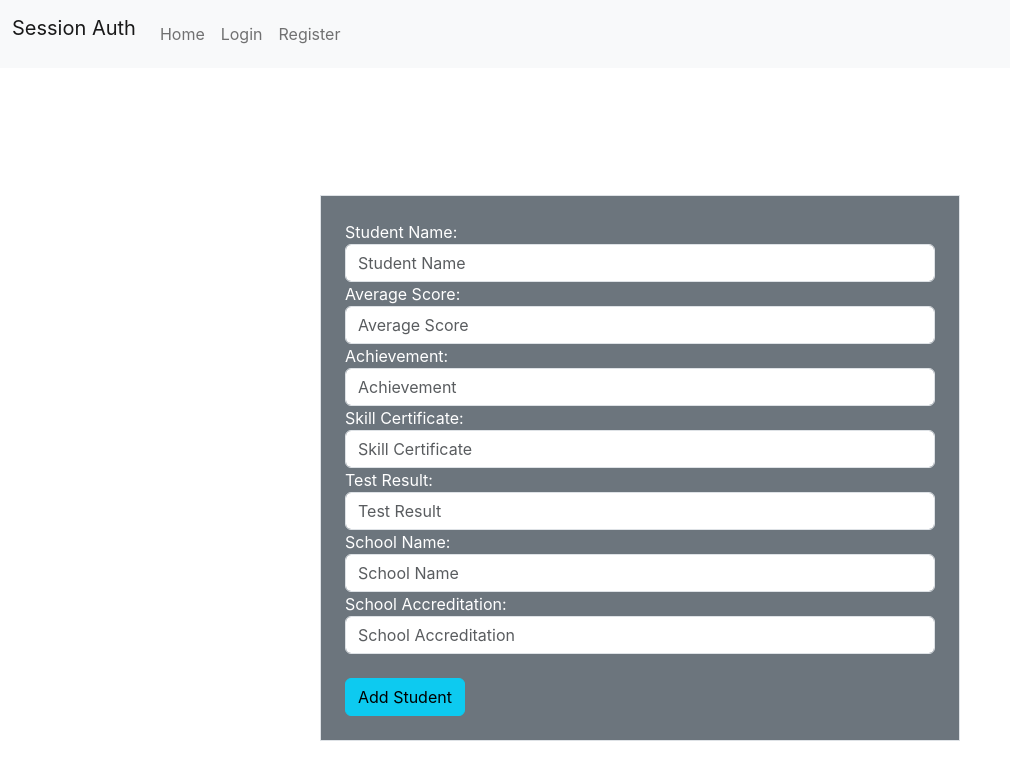
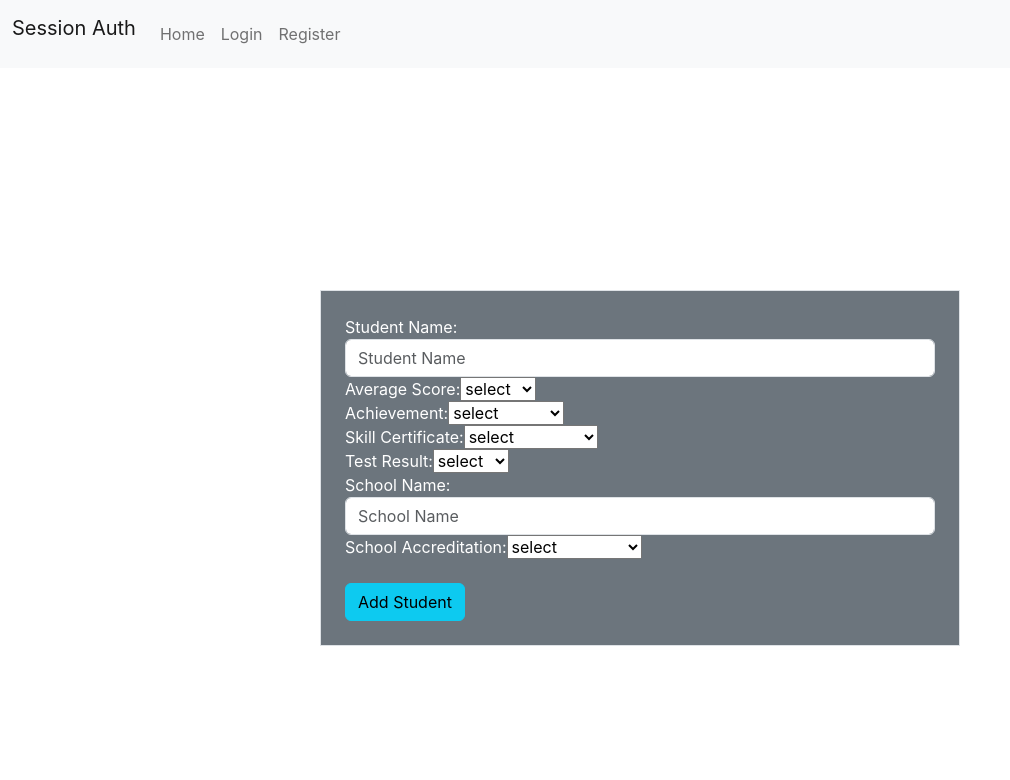
Before and after one commit to Powppo/final_react, a React (Create React App) app: page /addstudent in a window 1280 px wide. Shown: the top 780 px of the page, without its empty margins (0-1010 px from the left). Built offline with nearby package versions, Linux system fonts and the light colour scheme; no server answers.

Commit message:
admission-result

```diff
--- a/src/components/AddStudent.js
+++ b/src/components/AddStudent.js
@@ -3,21 +3,26 @@ import axios from 'axios';
 import { useNavigate } from 'react-router-dom';
 
 function AddStudent() {
-  const [values, setValues] = useState({
-    stdName: '',
-    averageScore: '',
-    achievement: '',
-    skillCertificate: '',
-    testResult: '',
-    schoolName: '',
-    schoolAccreditation: ''
+  const [formData, setValues] = useState({
+    stdName: "",
+    averageScore: "",
+    achievement: "",
+    skillCertificate: "",
+    testResult: "",
+    schoolName: "",
+    schoolAccreditation: ""
   });
 
   const navigate = useNavigate();
-
+  const handleChange = (e)=>{
+    const {name, value} = e.target;
+    setValues((prevFormData) => ({
+      ...prevFormData,[name]: value,
+    }));
+  };
   const handleSubmit = (e) => {
     e.preventDefault();
-    axios.post('http://localhost:8000/api/students/', values)
+    axios.post('http://localhost:8000/api/students/', formData)
       .then((res) => {
         navigate('/manage');
       })
@@ -38,67 +43,76 @@ function AddStudent() {
               name="stdName"
               className="form-control"
               placeholder="Student Name"
-              value={values.stdName}
+              value={formData.stdName}
               onChange={(e) =>
-                setValues({ ...values, stdName: e.target.value })
+                setValues({ ...formData, stdName: e.target.value })
               }
             />
           </div>
           <div>
             <label htmlFor="averageScore">Average Score:</label>
-            <input
-              type="text"
+            <select
               id="averageScore"
-              name="averageScore"
-              className="form-control"
-              placeholder="Average Score"
-              value={values.averageScore}
-              onChange={(e) =>
-                setValues({ ...values, averageScore: e.target.value })
-              }
-            />
+              name='averageScore'
+              value={formData.averageScore}
+              onChange={ handleChange}>
+              <option value="">select</option>
+              <option value={5}>85-100 </option>
+              <option value={4}>70-84 </option>
+              <option value={3}>55-69 </option>
+              <option value={2}>45-54 </option>
+              <option value={1}>≤ 44 </option>
+
+            </select>
+
           </div>
           <div>
             <label htmlFor="achievement">Achievement:</label>
-            <input
-              type="text"
+            <select
               id="achievement"
-              name="achievement"
-              className="form-control"
-              placeholder="Achievement"
-              value={values.achievement}
-              onChange={(e) =>
-                setValues({ ...values, achievement: e.target.value })
-              }
-            />
+              name='achievement'
+              value={formData.achievement}
+              onChange={ handleChange}>
+              <option value="">select</option>
+              <option value={5} >International</option>
+              <option value={4}>National</option>
+              <option value={3}>Province</option>
+              <option value={2}>City</option>
+              <option value={1}>Others</option>
+
+            </select>
+
           </div>
           <div>
             <label htmlFor="skillCertificate">Skill Certificate:</label>
-            <input
-              type="text"
+            <select
               id="skillCertificate"
-              name="skillCertificate"
-              className="form-control"
-              placeholder="Skill Certificate"
-              value={values.skillCertificate}
-              onChange={(e) =>
-                setValues({ ...values, skillCertificate: e.target.value })
-              }
-            />
+              name='skillCertificate'
+              value={formData.skillCertificate}
+              onChange={ handleChange}>
+              <option value="">select</option>
+              <option value={5}>More than four</option>
+              <option value={4}>Three</option>
+              <option value={3}>Two</option>
+              <option value={2}>One</option>
+              <option value={1}>No</option>
+            </select>
           </div>
           <div>
             <label htmlFor="testResult">Test Result:</label>
-            <input
-              type="text"
+            <select
               id="testResult"
-              name="testResult"
-              className="form-control"
-              placeholder="Test Result"
-              value={values.testResult}
-              onChange={(e) =>
-                setValues({ ...values, testResult: e.target.value })
-              }
-            />
+              name='testResult'
+              value={formData.testResult}
+              onChange={ handleChange}>
+              <option value="">select</option>
+              <option value={5}>85-100 </option>
+              <option value={4}>70-84 </option>
+              <option value={3}>55-69 </option>
+              <option value={2}>45-54 </option>
+              <option value={1}>≤ 44 </option>
+
+            </select>
           </div>
           <div>
             <label htmlFor="schoolName">School Name:</label>
@@ -108,25 +122,26 @@ function AddStudent() {
               name="schoolName"
               className="form-control"
               placeholder="School Name"
-              value={values.schoolName}
+              value={formData.schoolName}
               onChange={(e) =>
-                setValues({ ...values, schoolName: e.target.value })
+                setValues({ ...formData, schoolName: e.target.value })
               }
             />
           </div>
           <div>
             <label htmlFor="schoolAccreditation">School Accreditation:</label>
-            <input
-              type="text"
+            <select
               id="schoolAccreditation"
-              name="schoolAccreditation"
-              className="form-control"
-              placeholder="School Accreditation"
-              value={values.schoolAccreditation}
-              onChange={(e) =>
-                setValues({ ...values, schoolAccreditation: e.target.value })
-              }
-            />
+              name='schoolAccreditation'
+              value={formData.schoolAccreditation}
+              onChange={ handleChange}>
+              <option value="">select</option>
+              <option value={3}>A - High Level</option>
+              <option value={2}>B - Good Level</option>
+              <option value={1}>C - Low Level</option>
+
+            </select>
+
           </div>
           <br />
           <button type="submit" className="btn btn-info">
--- a/src/components/AdmissionResult.js
+++ b/src/components/AdmissionResult.js
@@ -1,217 +1,79 @@
 import React, { useEffect, useState } from 'react';
-import { Table } from 'react-bootstrap';
-// import { getStudents } from '../services/StudentService';
+import axios from 'axios';
+import { Table, ButtonToolbar } from 'react-bootstrap';
 import "../App.css";
 
-const DATA = [
-    {
-        id: 1,
-        name: 'A',
-        c1: '95.3',
-        c2: '2',
-        c3: '5',
-        c4: '44.2',
-        c5: '1'
-    },
-    {
-        id: 2,
-        name: 'B',
-        c1: '82.6',
-        c2: '1',
-        c3: '4',
-        c4: '75.3',
-        c5: '2'
-    },
-    {
-        id: 3,
-        name: 'C',
-        c1: '58.6',
-        c2: '3',
-        c3: '4',
-        c4: '52.4',
-        c5: '2'
-    },
-    {
-        id: 4,
-        name: 'D',
-        c1: '46.9',
-        c2: '1',
-        c3: '5',
-        c4: '92.0',
-        c5: '2'
-    },
-    {
-        id: 5,
-        name: 'E',
-        c1: '84.6',
-        c2: '3',
-        c3: '1',
-        c4: '89.8',
-        c5: '2'
-    },
-    {
-        id: 6,
-        name: 'F',
-        c1: '85.5',
-        c2: '5',
-        c3: '0',
-        c4: '89.8',
-        c5: '3'
-    },
-    {
-        id: 7,
-        name: 'G',
-        c1: '54.0',
-        c2: '4',
-        c3: '0',
-        c4: '50.3',
-        c5: '3'
-    },
-    {
-        id: 8,
-        name: 'H',
-        c1: '49.0',
-        c2: '4',
-        c3: '4',
-        c4: '89.8',
-        c5: '2'
-    },
+const AdmissionResult = () => {
+  const [data, setData] = useState([]);
+  const [calculationResult, setCalculationResult] = useState([]);
 
-]
-const AdmissionResult = () => {
-    const [data, setData] = useState(DATA)
+  useEffect(() => {
 
-    // Stage 1: Formation of the decision matrix (X)
-    const decisionMatrix = data.map((item) => ({
-        id: item.id,
-        name: item.name,
-        c1: parseFloat(item.c1) >= 85 ? 5 : parseFloat(item.c1) >= 70 ? 4 : parseFloat(item.c1) >= 55 ? 3 : parseFloat(item.c1) >= 45 ? 2 : 1,
-        c2: parseFloat(item.c2),
-        c3: parseFloat(item.c3) >= 4 ? 5 : parseFloat(item.c3) === 3 ? 4 : parseFloat(item.c3) === 2 ? 3 : parseFloat(item.c3) === 1 ? 2 : 1,
-        c4: parseFloat(item.c4) >= 85 ? 5 : parseFloat(item.c4) >= 70 ? 4 : parseFloat(item.c4) >= 55 ? 3 : parseFloat(item.c4) >= 45 ? 2 : 1,
-        c5: parseFloat(item.c5),
-    }));
+  }, []);
+
+  const runCalculation = async () => {
+    try {
+      // Trigger the calculation
+      const calculate = await axios.get("http://127.0.0.1:8000/api/save/");
+      console.log(calculate)
+      // Get the data
+      const response = await axios.get("http://127.0.0.1:8000/api/mabac/");
+      const mabac_result = response.data;
+      setCalculationResult(mabac_result);
+
+    } catch (error) {
+      console.log("Error fetching mabac results:", error);
+    }
+  };
 
 
-    // Step 2: Normalization of the decision matrix (X)
-
-    function getMinValues(column) {
-        const values = decisionMatrix.map(item => item[column]);
-        const minValue = Math.min(...values);
-
-        return minValue
-    }
-
-    function getMaxValues(column) {
-        const values = decisionMatrix.map(item => item[column]);
-        const maxValue = Math.max(...values);
-
-        return maxValue
-    }
-
-    const normalizedMatrix = decisionMatrix.map((item) => ({
-        id: item.id,
-        name: item.name,
-        c1: (item.c1 - getMinValues('c1')) / (getMaxValues('c1') - getMinValues('c1')),
-        c2: (item.c2 - getMinValues('c2')) / (getMaxValues('c2') - getMinValues('c2')),
-        c3: (item.c3 - getMinValues('c3')) / (getMaxValues('c3') - getMinValues('c3')),
-        c4: (item.c4 - getMinValues('c4')) / (getMaxValues('c4') - getMinValues('c4')),
-        c5: (item.c5 - getMinValues('c5')) / (getMaxValues('c5') - getMinValues('c5')),
-    }));
-
-    console.log(normalizedMatrix)
-
-    // Step 3: Calculation of weighted matrix elements (V)
-    const weights = [30, 20, 20, 15, 15];
-    const weightedMatrix = normalizedMatrix.map((item) => ({
-        id: item.id,
-        name: item.name,
-        c1: (item.c1 * weights[0]) + weights[0],
-        c2: (item.c2 * weights[1]) + weights[1],
-        c3: (item.c3 * weights[2]) + weights[2],
-        c4: (item.c4 * weights[3]) + weights[3],
-        c5: (item.c5 * weights[4]) + weights[4],
-    }));
-
-    // console.log(weightedMatrix)
-
-    function calculateWeigtedMatrix(prop) {
-        return weightedMatrix.reduce((item, obj) => item * obj[prop], 1);
-    }
-
-    // Step 4: Boundary approximate area matrix (G)
-    const boundaryMatrix = {
-        c1: calculateWeigtedMatrix('c1') / weightedMatrix.length,
-        c2: calculateWeigtedMatrix('c2') / weightedMatrix.length,
-        c3: calculateWeigtedMatrix('c3') / weightedMatrix.length,
-        c4: calculateWeigtedMatrix('c4') / weightedMatrix.length,
-        c5: calculateWeigtedMatrix('c5') / weightedMatrix.length,
-    }
-
-    // Step 5: Calculation of the alternative element distance matrix from the estimated boundary area (Q)
-    const alternativeDistanceMatrix = weightedMatrix.map((item) => ({
-        id: item.id,
-        name: item.name,
-        c1: item.c1 - boundaryMatrix.c1,
-        c2: item.c2 - boundaryMatrix.c2,
-        c3: item.c3 - boundaryMatrix.c3,
-        c4: item.c4 - boundaryMatrix.c4,
-        c5: item.c5 - boundaryMatrix.c5,
-    }));
-
-    // Stage 6: Ranking of alternatives
-    const calculateSumById = () => {
-        const result = {};
-        alternativeDistanceMatrix.forEach((el) => {
-            const { id, name, c1, c2, c3, c4, c5 } = el;
-            const sum = c1 + c2 + c3 + c4 + c5;
-            result[name + id] = sum;
-        });
-        return result;
-    };
-
-    const sumById = calculateSumById();
-    console.log(sumById);
-
-
-    //   const [students, setStudents] = useState([]);
-
-    //   useEffect(() => {
-    //    let mounted = true;
-    //    getStudents()
-    //      .then(data => {
-    //        if(mounted) {
-    //          setStudents(data)
-    //        }
-    //      })
-    //    return () => mounted = false;
-    //  }, [])
-
   return (
-        <div className="container-fluid side-container">
-            <div className="row side-row" >
-                <p id="before-table"></p>
-                <Table striped bordered hover className="react-bootstrap-table" id="dataTable">
+    <div className="App">
+      <h1>MABAC Calculation</h1>
+      <ButtonToolbar>
+        <button onClick={runCalculation}>Run Calculation</button>
+      </ButtonToolbar>
+      <Table responsive striped bordered hover>
         <thead>
           <tr>
-                            <th>ID</th>
-                            <th>Student's Name</th>
+            <th>Student Name</th>
             <th>Result</th>
+            <th>Ranking</th>
           </tr>
         </thead>
-                    {/* <tbody>
-            {students.map((stu) =>
-            <tr key={stu.id}>
-                <td>{stu.studentId}</td>
-                <td>{stu.FirstName}</td>
-                <td>{stu.LastName}</td>
-                <td>{stu.RegistrationNo}</td>
-                <td>{stu.Email}</td>
-                <td>{stu.Course}</td>
-            </tr>)}
-        </tbody> */}
+        <tbody>
+          {calculationResult.map((item, index) => (
+            <tr key={index}>
+              <td>{item.student_name}</td>
+              <td>{item.results}</td>
+              <td>{item.ranking}</td>
+            </tr>
+          ))}
+        </tbody>
+      </Table>
+      {calculationResult.length > 0 && (
+        <div>
+          <h2>Calculation Result</h2>
+          <Table responsive striped bordered hover>
+            <thead>
+              <tr>
+                <th>Student Name</th>
+                <th>Separation Measure</th>
+                <th>Decision</th>
+              </tr>
+            </thead>
+            <tbody>
+              {calculationResult.map((item, index) => (
+                <tr key={index}>
+                   <td>{item.student_name}</td>
+                  <td>{item.results}</td>
+                  <td>{item.ranking <= 5 ? 'Accepted' : 'Not'}</td>
+                </tr>
+              ))}
+            </tbody>
           </Table>
         </div>
+      )}
     </div>
   );
 };
```
Lines whose indentation alone changed are shown as unchanged.
